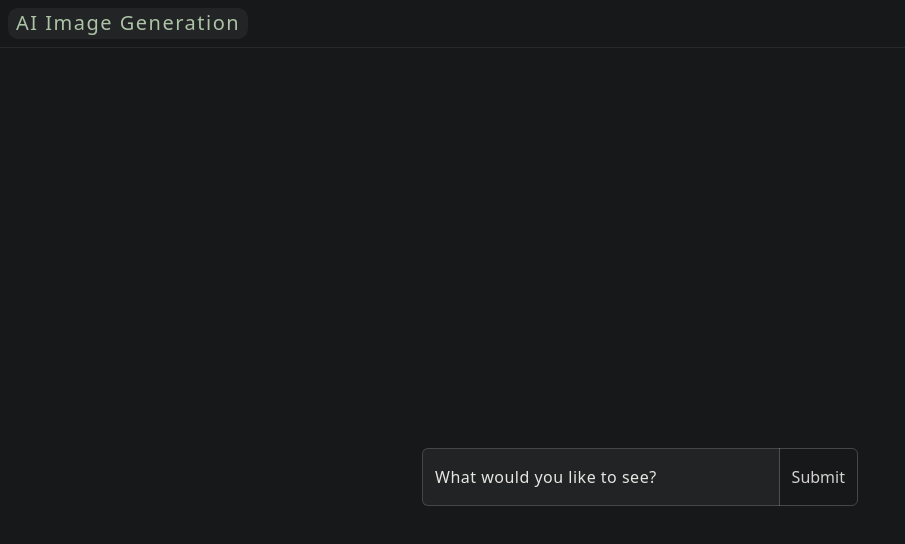
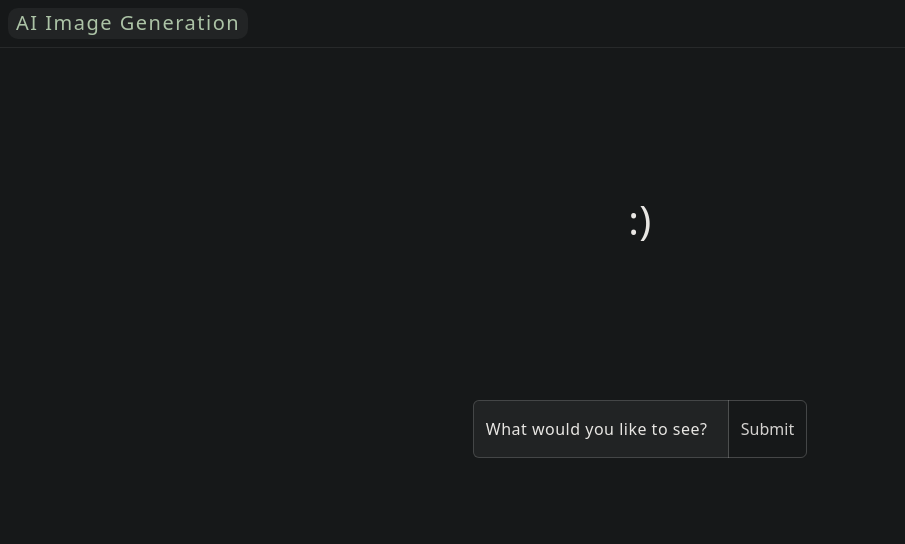
Before and after one commit to CalebTracey/ai-interaction-ui, a React (Create React App) app: page / in a window 1280 px wide. Shown: the top 544 px of the page, without its empty margins (0-905 px from the left). Built offline with nearby package versions, Linux system fonts and the light colour scheme.

Commit message:
more scss  work

```diff
--- a/src/components/InputForm.tsx
+++ b/src/components/InputForm.tsx
@@ -4,8 +4,9 @@ import React, {
   Dispatch,
   FormEvent,
   useState,
+  MouseEvent,
 } from 'react'
-import { Form, InputGroup } from 'react-bootstrap'
+import { Button, Form, InputGroup } from 'react-bootstrap'
 import Handler from '../services/Handler'
 import ClearButton from './buttons/ClearButton'
 import DownloadButton from './buttons/DownloadButton'
@@ -14,6 +15,7 @@ import SubmitButton from './buttons/SubmitButton'
 interface Props {
   result: ResultI | undefined
   respCount: number
+  setRespCount: Dispatch<SetStateAction<number>>
   isLoading: boolean
   prompt: string
   setPrompt: (str: string) => void
@@ -26,6 +28,7 @@ interface Props {
 export const InputForm = (props: Props): JSX.Element => {
   const {
     respCount,
+    setRespCount,
     result,
     isLoading,
     setPrompt,
@@ -47,12 +50,25 @@ export const InputForm = (props: Props): JSX.Element => {
     return () => clearTimeout(timer)
   }
 
+  const scrollHandler = (e: MouseEvent<HTMLButtonElement>): void => {
+    console.log('scroll')
+    document
+      .getElementById('results-container')
+      ?.scrollIntoView({ behavior: 'smooth' })
+    // e.currentTarget.scrollTo({ top: -200, behavior: 'smooth' })
+    // window.scrollTo({
+    //   top: -200,
+    //   behavior: 'smooth',
+    // })
+  }
+
   const handleClear = (): void => {
     Handler.Clear({
       setIsLoading,
       setPrompt,
       setResult,
     })
+    setRespCount(0)
   }
 
   return (
@@ -71,9 +87,10 @@ export const InputForm = (props: Props): JSX.Element => {
             placeholder={placeholder}
           />
         </Form.FloatingLabel>
+
         <>
           {respCount === 0 ? <SubmitButton isLoading={isLoading} /> : null}
-          {console.log('=== RESP COUNT: ' + respCount)}
+          {/* {console.log('=== RESP COUNT: ' + respCount)} */}
           {respCount !== undefined ? (
             <>
               {respCount > 0 ? (
@@ -86,6 +103,11 @@ export const InputForm = (props: Props): JSX.Element => {
           ) : null}
         </>
       </InputGroup>
+      {respCount !== 0 ? (
+        <Button className='scroll-button' onClick={scrollHandler}>
+          <span>Scroll Down</span>
+        </Button>
+      ) : null}
     </Form>
   )
 }
--- a/src/containers/ContentContainer.tsx
+++ b/src/containers/ContentContainer.tsx
@@ -6,6 +6,7 @@ import { ErrorBoundary } from 'react-error-boundary'
 import { ErrorFallback } from '../components/ErrorFallback'
 import ResultsContainer from './ResultsContainer'
 import Header from '../components/Header'
+import { GrowSpinner } from '../components/GrowSpinner'
 
 const placeholder = 'Two bears fighting aliens with light sabers'
 const defaultSize = '1024x1024'
@@ -42,7 +43,7 @@ export const Content = (): JSX.Element => {
 
     setIsLoading(true)
 
-    const s = Service.Post({ request: req })
+    Service.Post({ request: req })
       .then((res: ResponseI | undefined) => {
         if (res?.result) {
           if (res.result.data.length == 0) {
@@ -53,6 +54,7 @@ export const Content = (): JSX.Element => {
           setResult(res.result)
           setAlert({ type: 'success', message: 'Success!' })
         }
+        return
       })
       .finally(() => setIsLoading(false))
 
@@ -62,12 +64,15 @@ export const Content = (): JSX.Element => {
   return (
     <div className='content'>
       <Header />
-      <ResultsContainer
-        isLoading={isLoading}
-        alert={alert}
-        result={result}
-        showAlert={showAlert}
-      />
+      <div className='upper-content'>
+        {isLoading ? (
+          <GrowSpinner />
+        ) : (
+          <h1>
+            <span>:)</span>
+          </h1>
+        )}
+      </div>
       <ErrorBoundary FallbackComponent={ErrorFallback}>
         <InputFormContainer
           setIsLoading={setIsLoading}
@@ -80,6 +85,14 @@ export const Content = (): JSX.Element => {
           placeholder={placeholder}
         />
       </ErrorBoundary>
+      {result ? (
+        <ResultsContainer
+          isLoading={isLoading}
+          alert={alert}
+          result={result}
+          showAlert={showAlert}
+        />
+      ) : null}
     </div>
   )
 }
--- a/src/containers/InputFormContainer.tsx
+++ b/src/containers/InputFormContainer.tsx
@@ -5,6 +5,7 @@ import React, {
   useEffect,
   useState,
 } from 'react'
+import { Button } from 'react-bootstrap'
 import { InputForm } from '../components/InputForm'
 
 interface Props {
@@ -47,6 +48,7 @@ export const InputFormContainer = (props: Props): JSX.Element => {
         setIsLoading={setIsLoading}
         setResult={setResult}
         respCount={respCount}
+        setRespCount={setRespCount}
         isLoading={isLoading}
         prompt={prompt}
         setPrompt={setPrompt}
--- a/src/containers/ResultsContainer.tsx
+++ b/src/containers/ResultsContainer.tsx
@@ -9,17 +9,17 @@ interface Props {
   showAlert: (type: string, message: string) => void
 }
 
-const ResultsContainer = (props: Props): JSX.Element => {
+const ResultsContainer = (props: Props): JSX.Element | null => {
   const { isLoading, alert, result, showAlert } = props
-  return (
-    <div className='grid-half__content'>
+  return result ? (
+    <div id='results-container' className='grid-half__content'>
       <>
         {alert ? showAlert(alert.type, alert.message) : null}
 
         {isLoading ? <GrowSpinner /> : <ImageList images={result?.data} />}
       </>
     </div>
-  )
+  ) : null
 }
 
 export default ResultsContainer
--- a/src/scss/custom.scss
+++ b/src/scss/custom.scss
@@ -3,8 +3,8 @@
 $filter-color: #004daa;
 $text-color: #e8e6e3;
 
-$beige-color: #E3E7D3;
-$spanish-grey-color: #989C94;
+$beige-color: #e3e7d3;
+$spanish-grey-color: #989c94;
 //BDC2BF - nice grey
 
 $text-color-dark: rgba($text-color, 0.9);
@@ -25,7 +25,7 @@ $border-light: 1px solid $border-color-light;
 $border-dark: 1px solid $border-color-dark;
 
 // $header-font-color: rgba($text-color, 0.75);
-$header-font-color: #ACC3A6;
+$header-font-color: #acc3a6;
 
 %header-text {
   font-size: 1.25rem;
@@ -95,7 +95,7 @@ img {
 .content {
   @extend %max-size;
   display: grid;
-  gap: 1.5rem;
+  overflow: scroll;
   grid-template-columns: repeat(4, 1fr);
   grid-template-rows: 3rem calc(50% - 3rem) calc(50% - 3rem);
 }
@@ -113,7 +113,7 @@ img {
   grid-template-columns: repeat(4, 1fr);
 
   &__content {
-    grid-row: 2;
+    grid-row: 4;
     grid-column: 1/ 5;
   }
 
@@ -121,6 +121,13 @@ img {
     grid-row: 3;
     grid-column: 2/4;
   }
+}
+
+.upper-content {
+  grid-row: 2;
+  grid-column: 1/5;
+  place-content: center;
+  display: grid;
 }
 
 .flex-container-centered {
@@ -136,6 +143,10 @@ img {
   margin-bottom: auto;
   height: 100%;
   padding: 0 6rem 0 6rem;
+  display: grid;
+  place-content: baseline;
+  grid-gap: 2rem;
+  justify-content: center;
 }
 
 //      ==================
@@ -212,3 +223,7 @@ img {
   display: flex;
   justify-content: center;
 }
+
+.scroll-button {
+  margin: 30%;
+}
```
